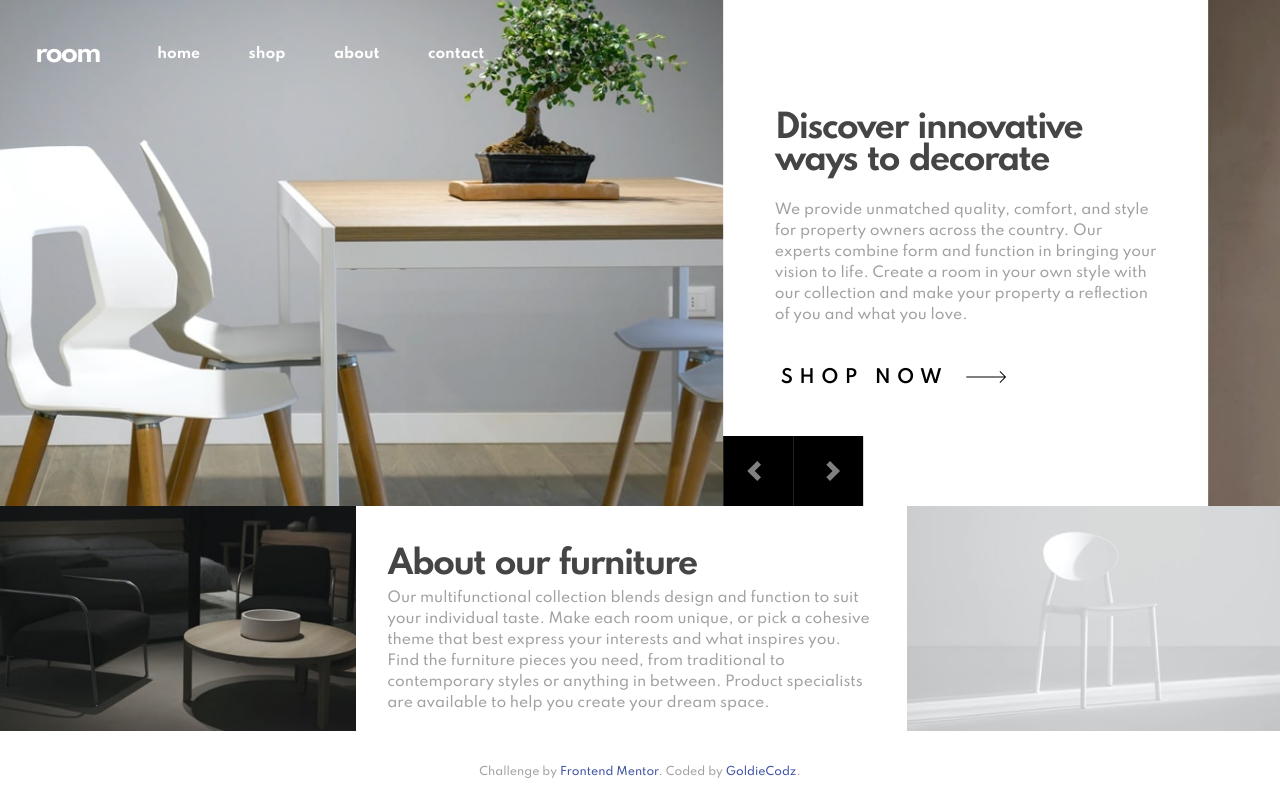
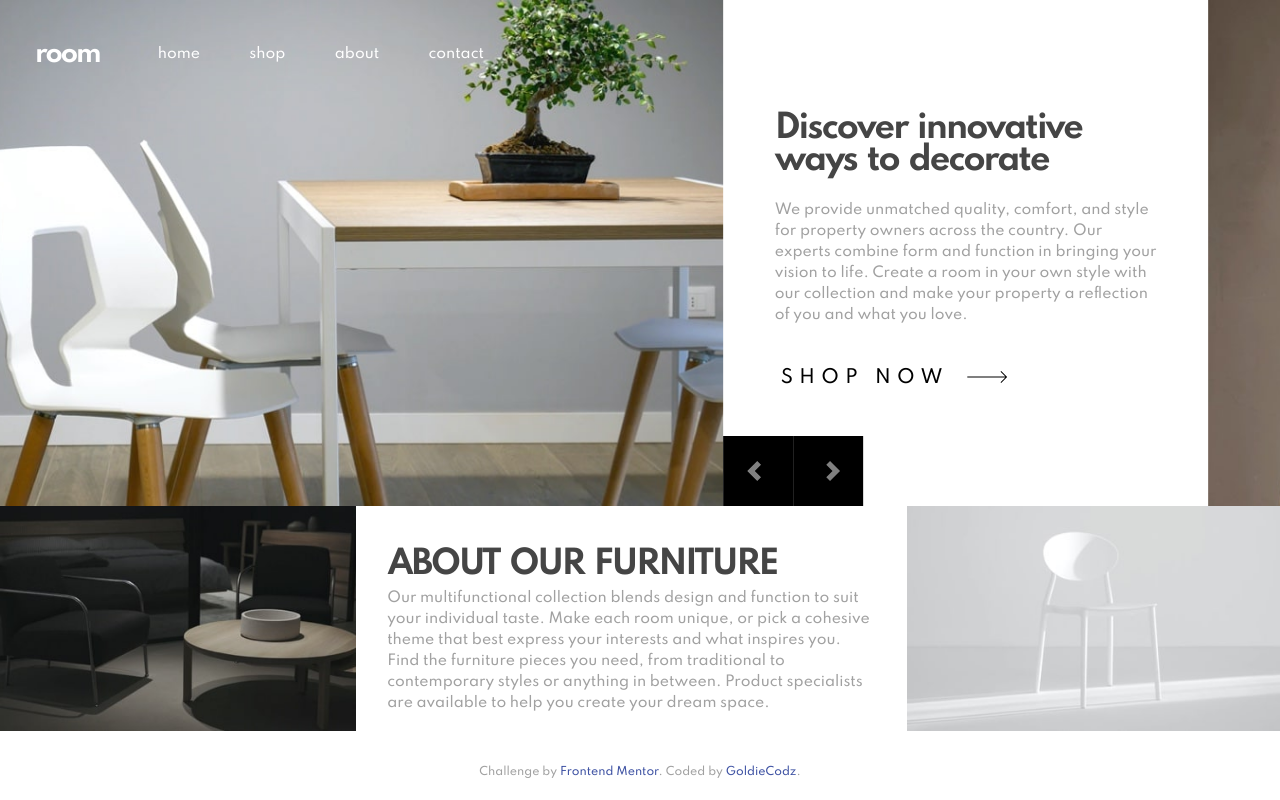
Before and after one commit to GoldieCodes/frontend-mentor-project-5, a plain HTML site: page index.html in a window 1280 px wide. Drawn offline with nearby package versions, Linux system fonts and the light colour scheme; files that its build step writes are made by us from their sources.

Commit message:
just some adjustments

```diff
--- a/SASS/_navbar.scss
+++ b/SASS/_navbar.scss
@@ -74,7 +74,6 @@
     a{
         color: $secondary-clr;
         padding: .35em;
-        font-weight: bold;
         text-transform: lowercase;
     }
     h2{
--- a/SASS/main.scss
+++ b/SASS/main.scss
@@ -31,11 +31,17 @@ h1,h2{
     padding: 3.5em 0;
 }
 
+.section2{
+    h2{
+        text-transform: uppercase;
+    }
+}
+
 .aside{
     button{
         border: none;
         font-size: 18px;
-        font-weight: 600;
+        font-weight: 500;
         background: none;
         letter-spacing: .35em;
         text-transform: uppercase;
```
